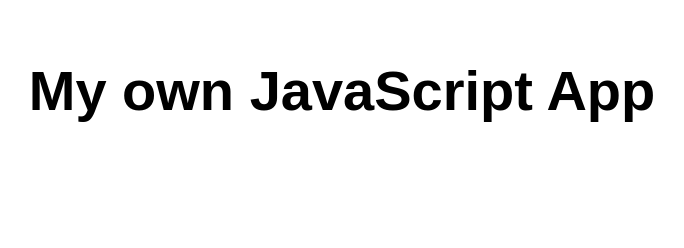
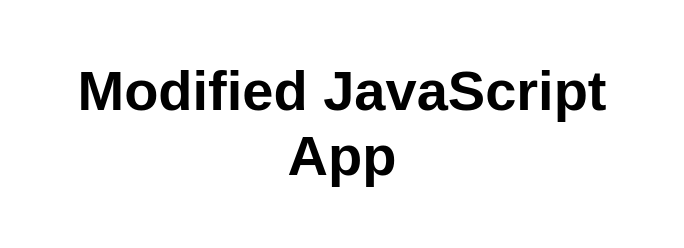
Before and after one commit to aishwaryaramsr16/fourth-web-app, a website: page src/index.html in a window 1280 px wide. Shown: the whole page, without its empty margins (298-982 px from the left). Drawn offline with Linux system fonts and the light colour scheme.

Commit message:
Update index.html

```diff
--- a/src/index.html
+++ b/src/index.html
@@ -5,12 +5,12 @@
   <meta charset="UTF-8">
   <meta name="viewport" content="width=device-width, initial-scale=1.0">
   <link rel="stylesheet" href="styles.css">
-  <title>My own JavaScript App</title>
+  <title>Modified JavaScript App</title>
 </head>
 
 <body>
   <main>
-    <h1>My own JavaScript App</h1>
+    <h1>Modified JavaScript App</h1>
   </main>
 </body>
 
```
